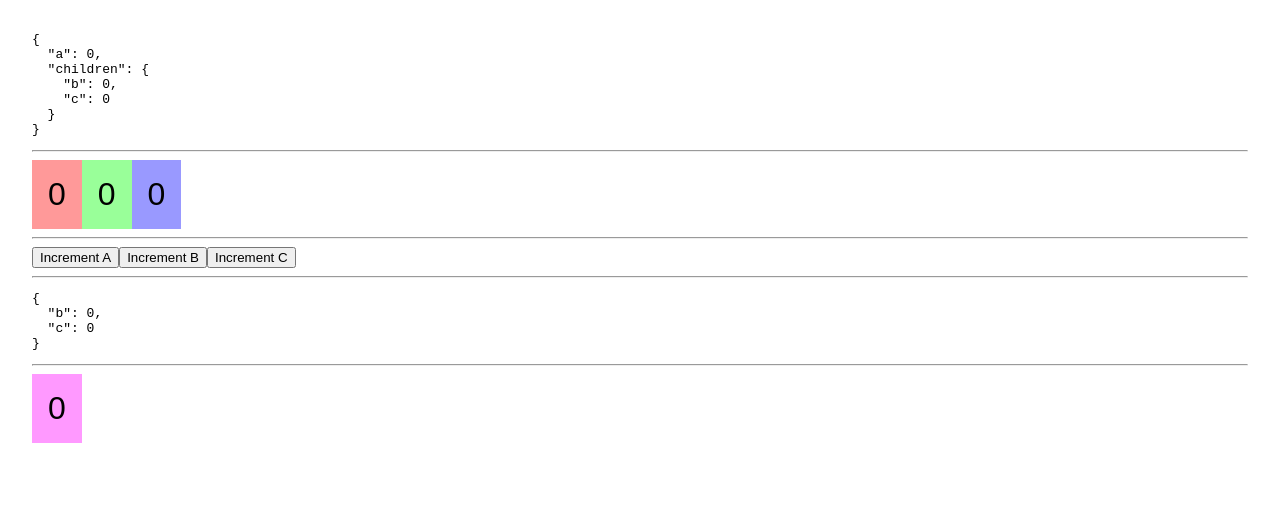
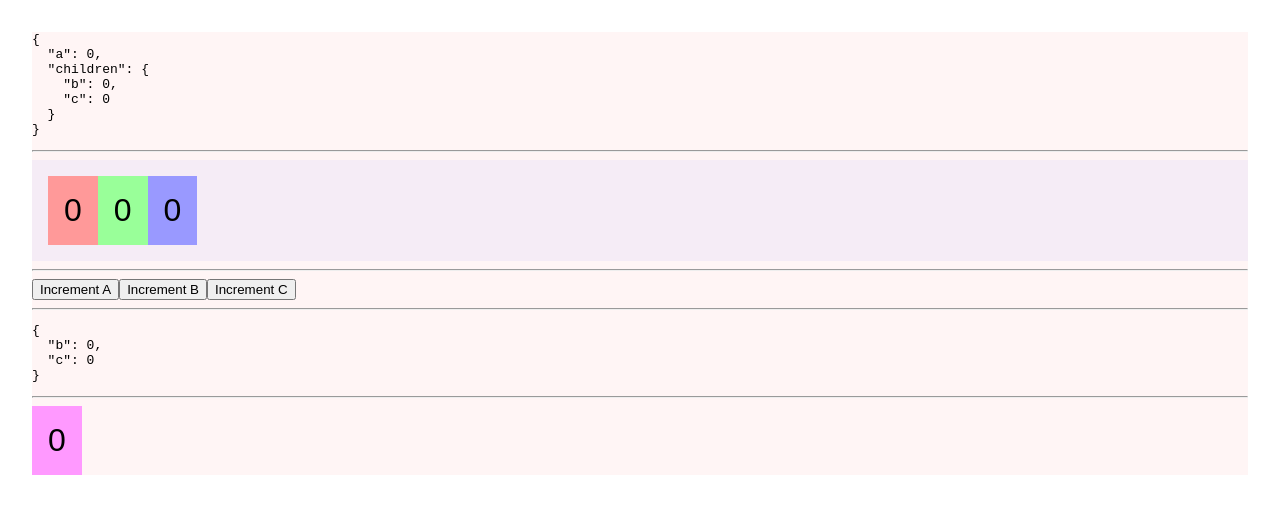
Before and after one commit to ckuijjer/react-playground, a React (Create React App) app: page / in a window 1280 px wide. Shown: the top 514 px of the page. Built offline with nearby package versions, Linux system fonts and the light colour scheme.

Commit message:
PureComponent that somehow doesn't block

```diff
--- a/src/App.js
+++ b/src/App.js
@@ -59,16 +59,28 @@ const ShowCThroughBAndC = connect(state => ({ bAndC: state.children }))(
   CThroughBAndC,
 )
 
+class Pure extends React.PureComponent {
+  render() {
+    return (
+      <div style={{ backgroundColor: 'rgba(161,161,255, 0.1)', padding: 16 }}>
+        {this.props.children}
+      </div>
+    )
+  }
+}
+
 class App extends Component {
   render() {
     return (
       <Provider store={store}>
-        <div style={{ margin: 32 }}>
+        <div style={{ margin: 32, backgroundColor: 'rgba(255,161,161, 0.1)' }}>
           <ShowState />
           <hr />
-          <ShowA style={{ backgroundColor: '#f99' }} />
-          <ShowB style={{ backgroundColor: '#9f9' }} />
-          <ShowC style={{ backgroundColor: '#99f' }} />
+          <Pure>
+            <ShowA style={{ backgroundColor: '#f99' }} />
+            <ShowB style={{ backgroundColor: '#9f9' }} />
+            <ShowC style={{ backgroundColor: '#99f' }} />
+          </Pure>
           <hr />
           <IncrementA />
           <IncrementB />
```
